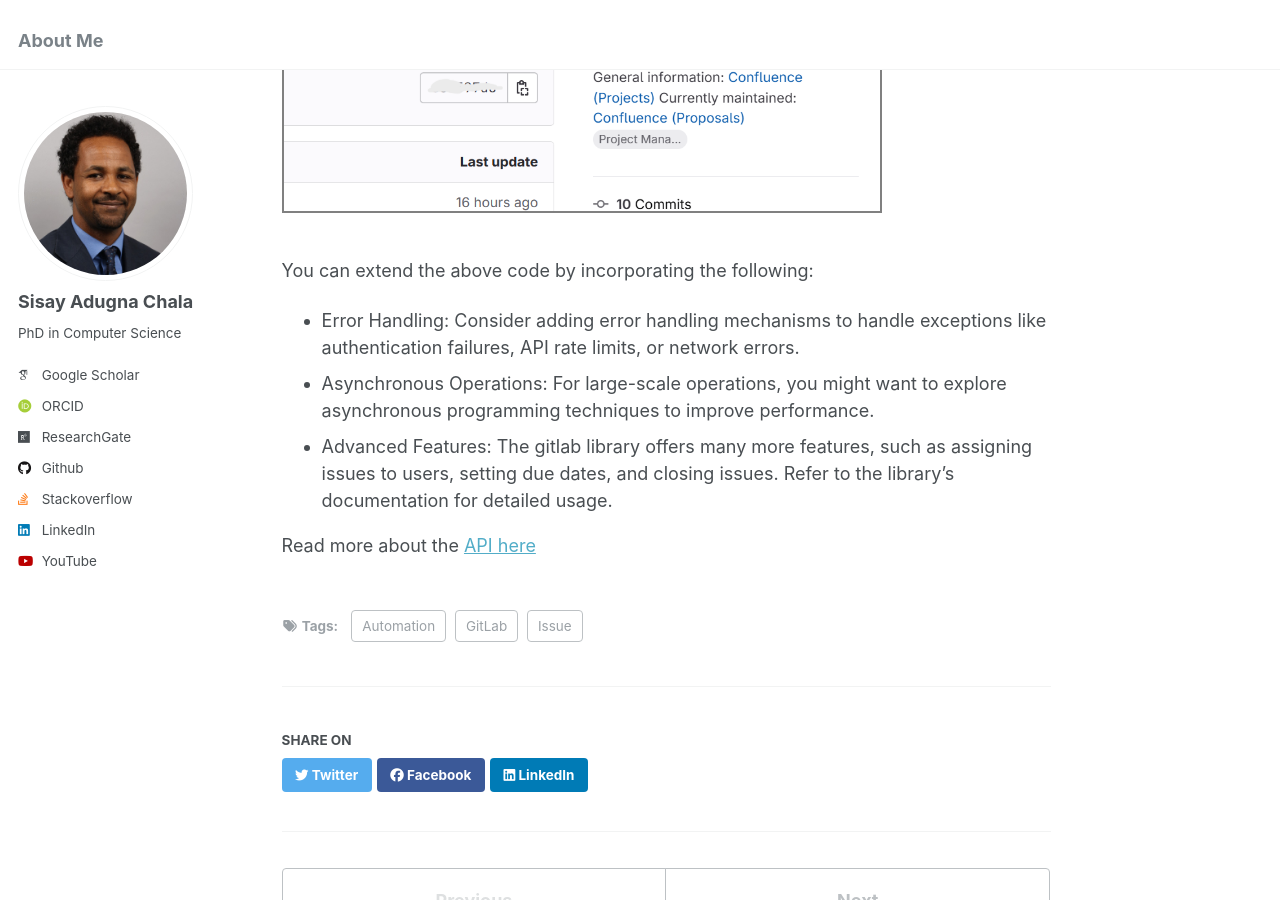
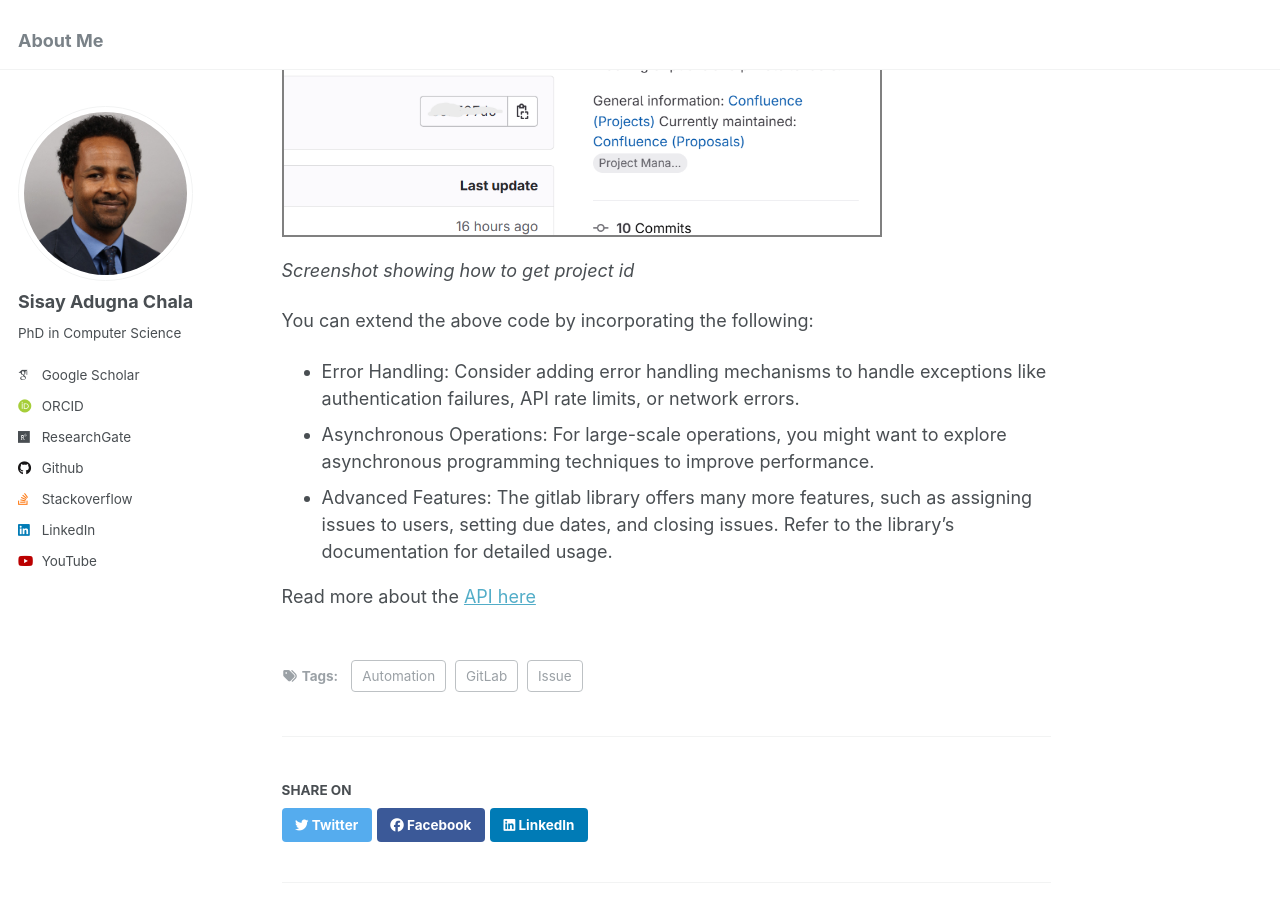
Before and after one commit to sisayie/sisayie.github.io, a Jekyll site: the page built from _posts/2024-11-23-creating-issues-for-projects-in-GitLab.md, in a window 1280 px wide and 900 px high, scrolled down 1982 px. Built offline with Jekyll 4.4.1, drawn with Linux system fonts in a browser that asks for light colours; some web fonts are replaced.

Commit message:
bog fixes

````diff
--- a/_posts/2024-11-23-creating-issues-for-projects-in-GitLab.md
+++ b/_posts/2024-11-23-creating-issues-for-projects-in-GitLab.md
@@ -61,7 +61,12 @@
 ```
 
 How (and from where) do you get project id? You can get project id by clicking the 3 dots after Fork on Gitlab web interface as shown in the screenshot below. As soon as you click the three dots, you will see the popup that reads "Copy project ID: <id>". Clicking on the popup will copy the project id to clipboard. You can then paste it in ```project = gl.projects.get(id='your_project_id')``` to replace the placeholder ```your_project_id```.
+
+<p style="align:center">
 <img src="https://sisayie.github.io/files/how_to_get_project_id.png" alt="Get Project ID" width="600" style="border: 2px solid grey; vertical-align:middle;margin:20px 0px"/>
+  <br>
+    <em>Screenshot showing how to get project id</em>
+</p>
 
 You can extend the above code by incorporating the following:
 - Error Handling: Consider adding error handling mechanisms to handle exceptions like authentication failures, API rate limits, or network errors.
````
